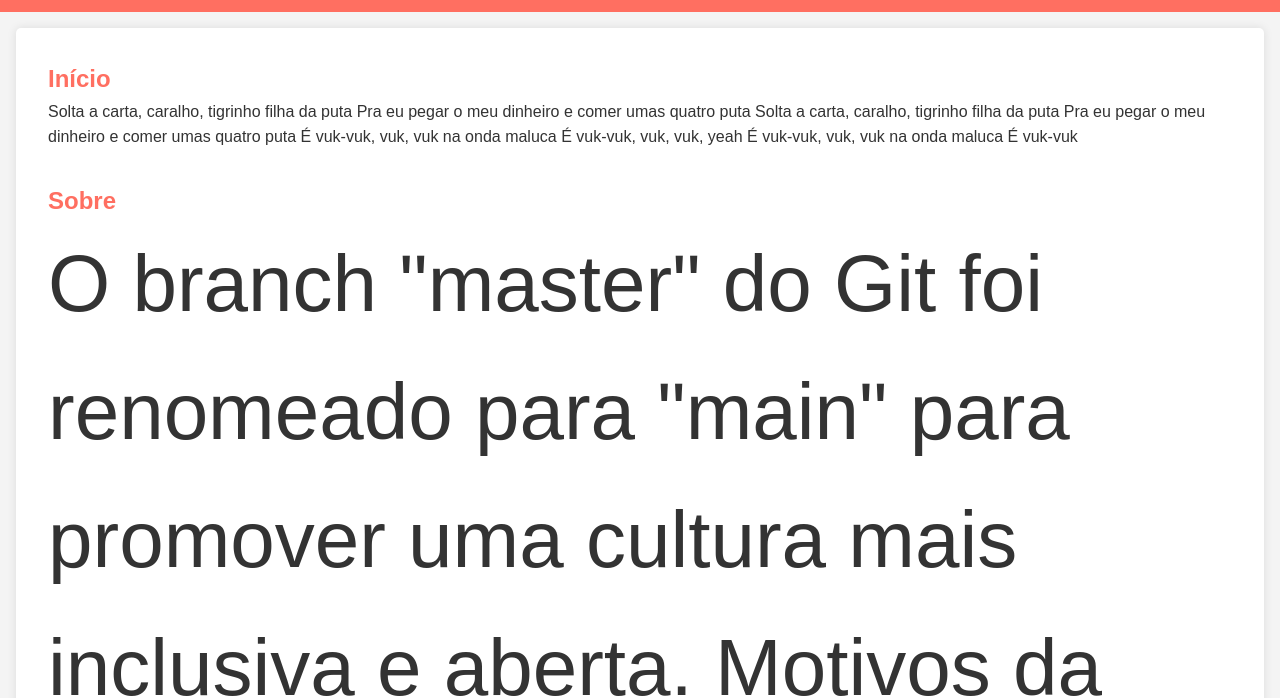
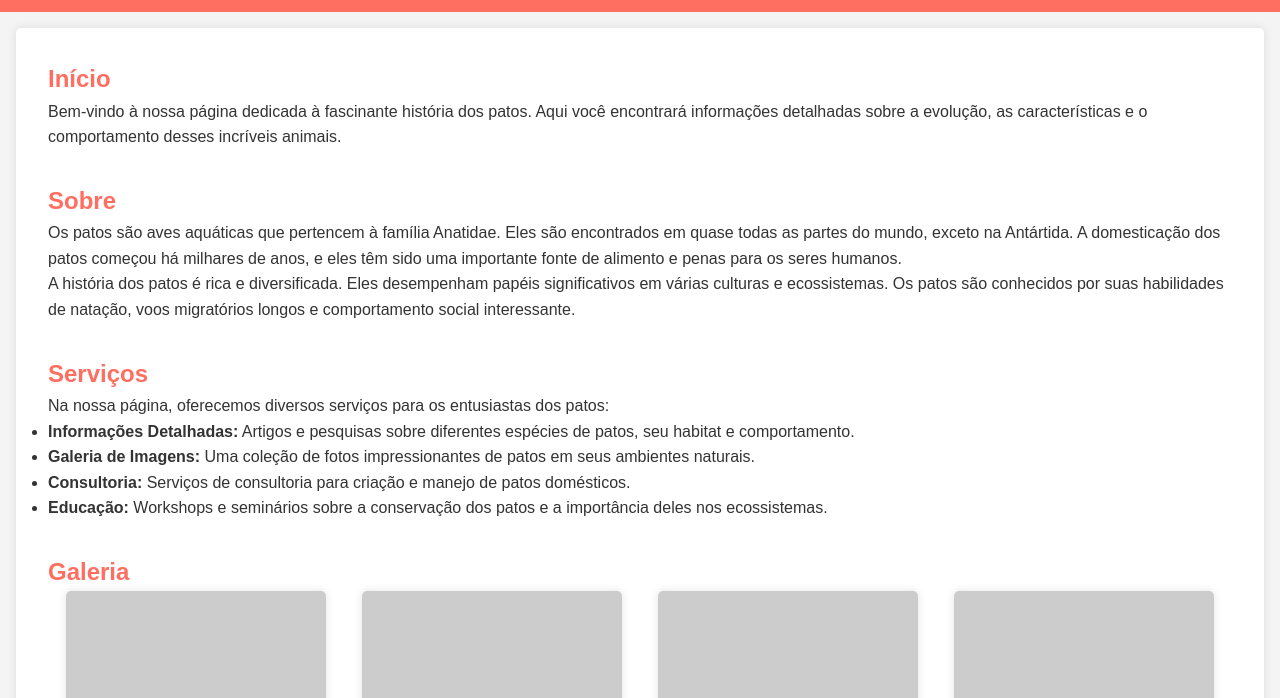
Before and after one commit to BalhegoDev/gitClass2025, a plain HTML site: page index.html in a window 1280 px wide. Shown: the part 103-801 px from the top of the page. Drawn offline with nearby package versions, Linux system fonts and the light colour scheme; placeholder pictures from the web are drawn by us.

Commit message:
Código voltado para a primeira versão

```diff
--- a/index.html
+++ b/index.html
@@ -39,23 +39,18 @@
     <main>
         <section id="home">
             <h2>Início</h2>
-            <p>Solta a carta, caralho, tigrinho filha da puta
-                Pra eu pegar o meu dinheiro e comer umas quatro puta
-                Solta a carta, caralho, tigrinho filha da puta
-                Pra eu pegar o meu dinheiro e comer umas quatro puta
-                É vuk-vuk, vuk, vuk na onda maluca
-                É vuk-vuk, vuk, vuk, yeah
-                É vuk-vuk, vuk, vuk na onda maluca
-                É vuk-vuk</p>
+            <p>Bem-vindo à nossa página dedicada à fascinante história dos patos. Aqui você encontrará informações
+                detalhadas sobre a evolução, as características e o comportamento desses incríveis animais.</p>
         </section>
 
         <section id="sobre">
             <h2>Sobre</h2>
-            <p style="font-size: 5rem;">O branch "master" do Git foi renomeado para "main" para promover uma cultura mais inclusiva e aberta.
-                Motivos da mudança
-                A terminologia "master" é considerada exclusivista e deve ser substituída
-                A indústria de tecnologia deve se mover para uma cultura mais inclusiva e aberta
-                A mudança aumenta a conscientização sobre a importância de substituir termos que não combinam com a sociedade </p>
+            <p>Os patos são aves aquáticas que pertencem à família Anatidae. Eles são encontrados em quase todas as
+                partes do mundo, exceto na Antártida. A domesticação dos patos começou há milhares de anos, e eles têm
+                sido uma importante fonte de alimento e penas para os seres humanos.</p>
+            <p>A história dos patos é rica e diversificada. Eles desempenham papéis significativos em várias culturas e
+                ecossistemas. Os patos são conhecidos por suas habilidades de natação, voos migratórios longos e
+                comportamento social interessante.</p>
         </section>
 
         <section id="servicos">
```
